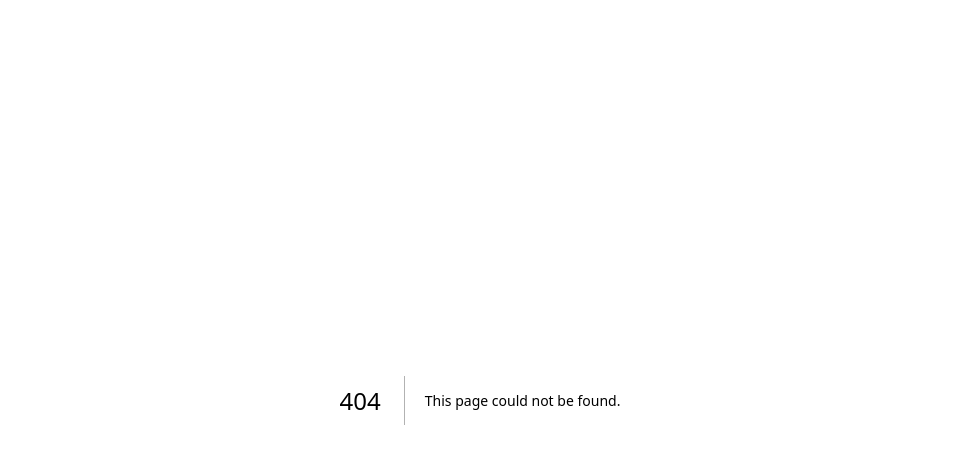
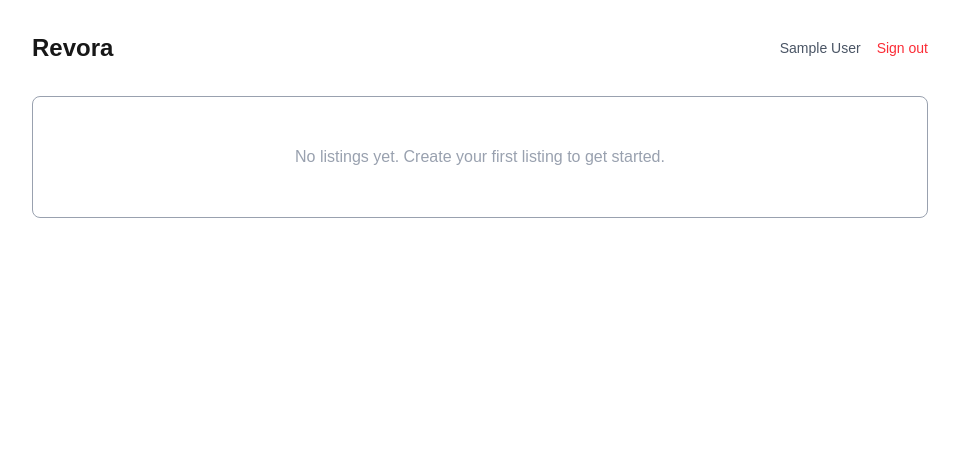
Before and after one commit to ThatKyle1/revora, a Next.js app: page /dashboard in a window 1280 px wide. Before the commit this address had no page. Shown: the top 464 px of the page, without its empty margins (160-1119 px from the left). Built offline with nearby package versions, Linux system fonts and the light colour scheme; no server answers; sample sign-in values are in the browser's storage.

Commit message:
added dashboard layout and the protected route using middleware

```diff
--- /dev/null
+++ b/app/dashboard/page.tsx
@@ -0,0 +1,32 @@
+import { auth } from "@/auth";
+import { redirect } from "next/navigation";
+
+export default async function DashboardPage() {
+  const session = await auth();
+
+  if (!session) {
+    redirect("/api/auth/signin");
+  }
+
+  return (
+    <main className="min-h-screen p-8">
+      <div className="max-w-4xl mx-auto">
+        <div className="flex items-center justify-between mb-8">
+          <h1 className="text-2xl font-bold">Revora</h1>
+          <div className="flex items-center gap-4">
+            <span className="text-sm text-gray-600">{session.user?.name}</span>
+            <a
+              href="/api/auth/signout"
+              className="text-sm text-red-500 hover:underline"
+            >
+              Sign out
+            </a>
+          </div>
+        </div>
+        <div className="border rounded-lg p-12 text-center text-gray-400">
+          No listings yet. Create your first listing to get started.
+        </div>
+      </div>
+    </main>
+  );
+}
--- /dev/null
+++ b/middleware.ts
@@ -0,0 +1,5 @@
+export { auth as middleware } from "@/auth";
+
+export const config = {
+  matcher: ["/dashboard/:path*"],
+};
```
